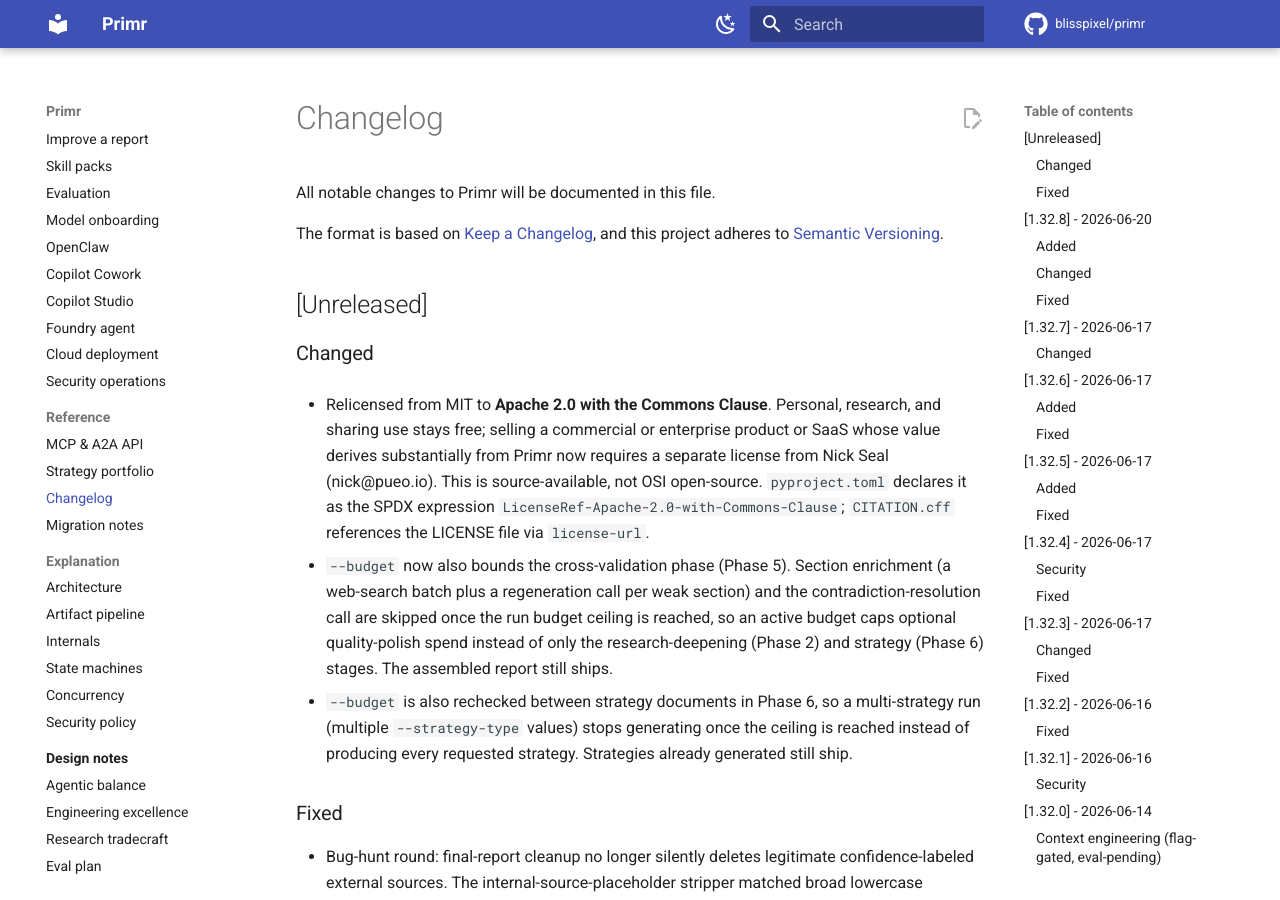
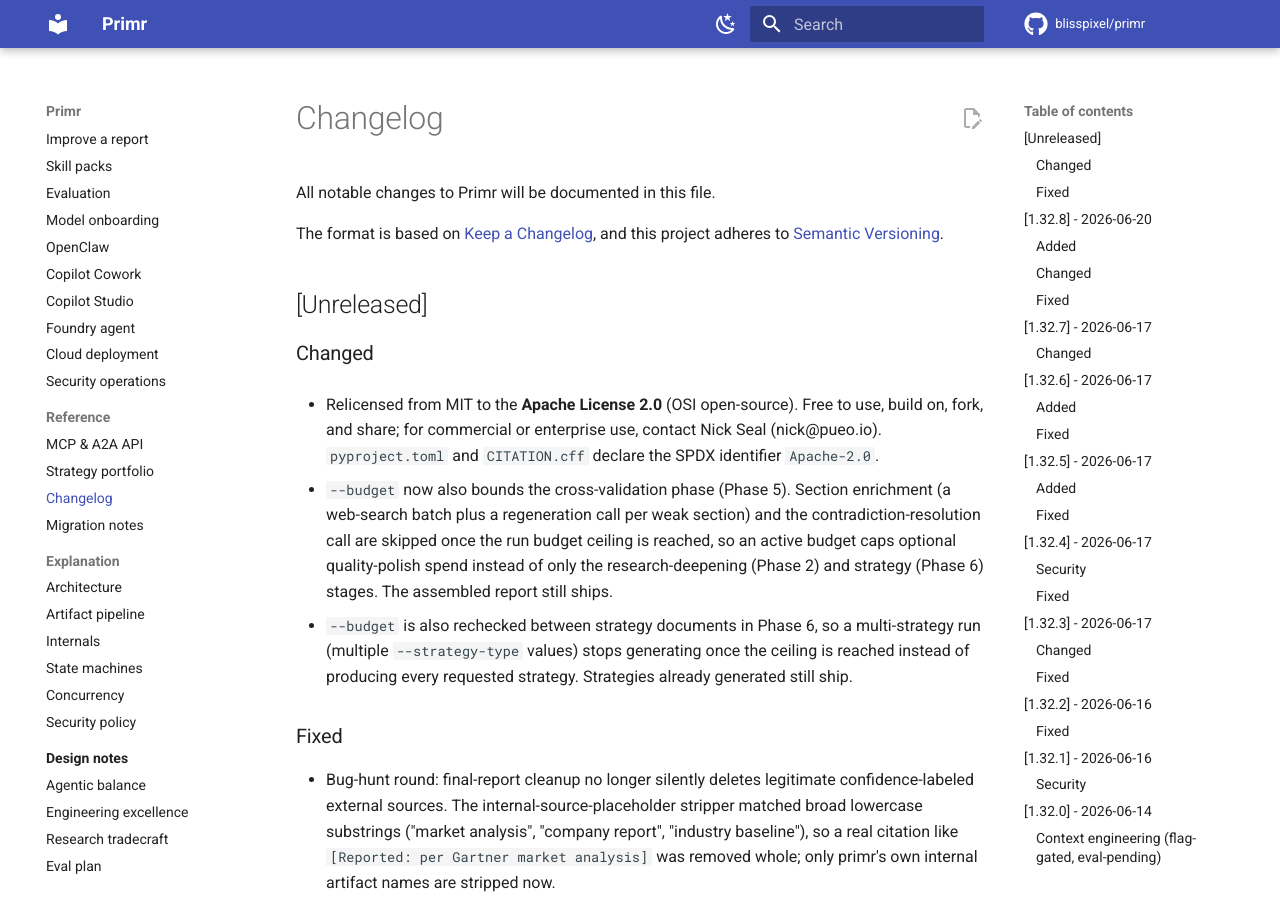
Before and after one commit to blisspixel/primr, an MkDocs documentation site: the page built from docs/CHANGELOG.md, in a window 1280 px wide and 900 px high. Built offline with MkDocs 1.6.1 and Material for MkDocs 9.7.7, drawn with Linux system fonts in a browser that asks for light colours; comment, search, counter and statistics services are not loaded.

Commit message:
Relicense to plain Apache 2.0 (drop Commons Clause)
Per maintainer decision: full Apache License 2.0 (OSI open-source), no Commons Clause. Free to use, build on, fork, and share; commercial/enterprise use is allowed under Apache 2.0 with a courtesy contact invite. LICENSE = copyright line + canonical Apache 2.0 text. pyproject + CITATION declare SPDX Apache-2.0 (sdist builds clean; PKG-INFO License-Expression: Apache-2.0). README badge/notice/section + CONTRIBUTING + CHANGELOG updated.

```diff
--- a/docs/CHANGELOG.md
+++ b/docs/CHANGELOG.md
@@ -9,13 +9,10 @@
 
 ### Changed
 
-- Relicensed from MIT to **Apache 2.0 with the Commons Clause**. Personal,
-  research, and sharing use stays free; selling a commercial or enterprise
-  product or SaaS whose value derives substantially from Primr now requires a
-  separate license from Nick Seal (nick@pueo.io). This is source-available, not
-  OSI open-source. `pyproject.toml` declares it as the SPDX expression
-  `LicenseRef-Apache-2.0-with-Commons-Clause`; `CITATION.cff` references the
-  LICENSE file via `license-url`.
+- Relicensed from MIT to the **Apache License 2.0** (OSI open-source). Free to
+  use, build on, fork, and share; for commercial or enterprise use, contact
+  Nick Seal (nick@pueo.io). `pyproject.toml` and `CITATION.cff` declare the
+  SPDX identifier `Apache-2.0`.
 
 - `--budget` now also bounds the cross-validation phase (Phase 5). Section
   enrichment (a web-search batch plus a regeneration call per weak section) and
--- a/pyproject.toml
+++ b/pyproject.toml
@@ -7,10 +7,7 @@
 version = "1.32.8"
 description = "Turn any company or organization URL into a strategic intelligence brief. Adaptive scraping + AI-powered research and synthesis."
 readme = "README.md"
-# Apache 2.0 plus the Commons Clause (source-available, not OSI-approved).
-# Expressed as an SPDX LicenseRef because Commons Clause is not a standard SPDX
-# identifier or exception. Full text in LICENSE.
-license = "LicenseRef-Apache-2.0-with-Commons-Clause"
+license = "Apache-2.0"
 # Floor is 3.12 (EOL-driven): 3.10 reaches EOL Oct 2026 and 3.11 Oct 2027,
 # while 3.12 carries security support to Oct 2028. Standardizing above the
 # soon-to-be-legacy line removes legacy codepaths and aligns with the
```
Also changed, not shown: README.md (+7 -8 lines), docs/CONTRIBUTING.md (+1 -1 lines), 2 other files.
